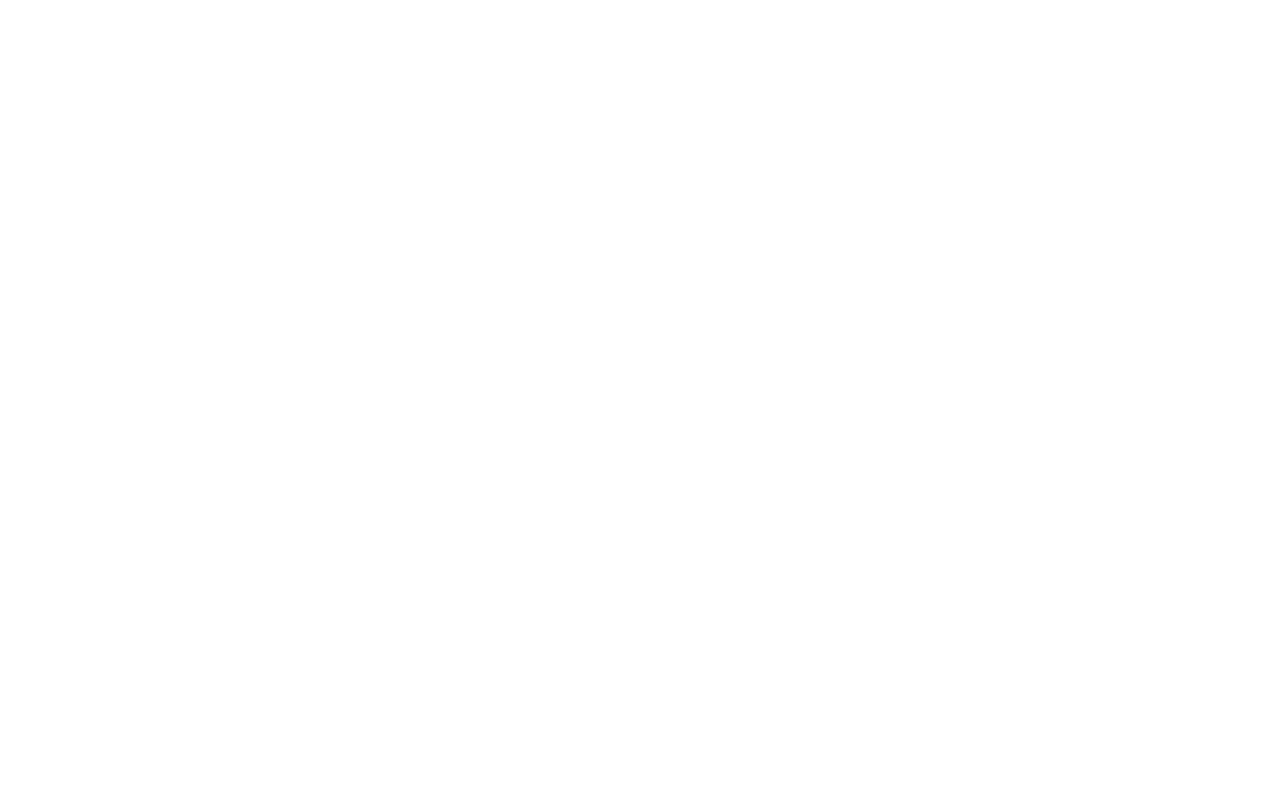
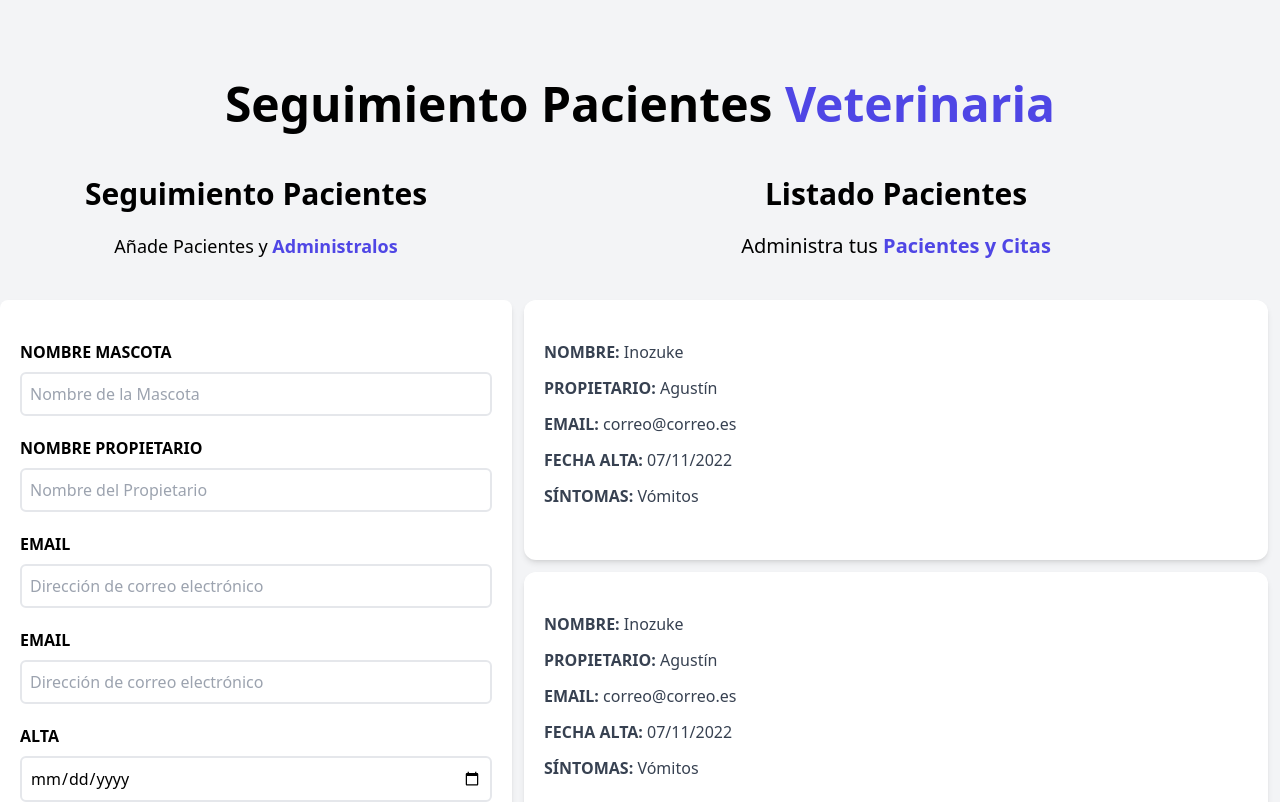
Before and after one commit to Trip4losky/citas-react, a React (Vite) app: page / in a window 1280 px wide. Shown: the top 802 px of the page. Built offline with nearby package versions, Linux system fonts and the light colour scheme.

Commit message:
Install & conf Tailwind, Create Pacient Form & List

```diff
--- a/index.html
+++ b/index.html
@@ -6,7 +6,7 @@
     <meta name="viewport" content="width=device-width, initial-scale=1.0" />
     <title>Citas React</title>
   </head>
-  <body>
+  <body class="bg-gray-100 h-screen">
     <div id="root"></div>
     <script type="module" src="/src/main.jsx"></script>
   </body>
--- a/package.json
+++ b/package.json
@@ -16,6 +16,9 @@
     "@types/react": "^18.0.22",
     "@types/react-dom": "^18.0.7",
     "@vitejs/plugin-react": "^2.2.0",
+    "autoprefixer": "^10.4.13",
+    "postcss": "^8.4.18",
+    "tailwindcss": "^3.2.2",
     "vite": "^3.2.0"
   }
 }
--- /dev/null
+++ b/postcss.config.cjs
@@ -0,0 +1,6 @@
+module.exports = {
+  plugins: {
+    tailwindcss: {},
+    autoprefixer: {},
+  },
+}
--- a/src/App.jsx
+++ b/src/App.jsx
@@ -1,8 +1,16 @@
+import ListadoPacientes from "./components/ListadoPacientes"
+import Form from "./components/Form"
+import Header from "./components/Header"
+
 function App() {
 
   return (
-    <div className="App">
-
+    <div className="container mx-auto mt-20">
+      <Header />
+      <div className="mt-12 md:flex">
+        <Form />
+        <ListadoPacientes />
+      </div>
     </div>
   )
 }
--- /dev/null
+++ b/src/components/Form.jsx
@@ -0,0 +1,45 @@
+import React from 'react'
+
+const Form = () => {
+  return (
+    <div className='md:w-1/2 lg:w-2/5'>
+
+      <h2 className='font-black text-3xl text-center'>Seguimiento Pacientes</h2>
+
+      <p className='text-lg mt-5 text-center mb-10'>
+        Añade Pacientes y {''}
+        <span className='text-indigo-600 font-bold'>Administralos</span>
+      </p>
+
+      <form className='bg-white shadow-md rounded-lg py-10 px-5 mb-10'>
+        <div className='mb-5'>
+          <label htmlFor="mascota" className='block text-grey-700 uppercase font-bold'>Nombre Mascota</label>
+          <input id="mascota" className='border-2 w-full p-2 mt-2 placeholder-gray-400 rounded-md' type='text' placeholder='Nombre de la Mascota'/>
+        </div>
+        <div className='mb-5'>
+          <label htmlFor="propietario" className='block text-grey-700 uppercase font-bold'>Nombre Propietario</label>
+          <input id="propietario" className='border-2 w-full p-2 mt-2 placeholder-gray-400 rounded-md' type='text' placeholder='Nombre del Propietario'/>
+        </div>
+        <div className='mb-5'>
+          <label htmlFor="email" className='block text-grey-700 uppercase font-bold'>Email</label>
+          <input id="email" className='border-2 w-full p-2 mt-2 placeholder-gray-400 rounded-md' type='email' placeholder='Dirección de correo electrónico'/>
+        </div>
+        <div className='mb-5'>
+          <label htmlFor="email" className='block text-grey-700 uppercase font-bold'>Email</label>
+          <input id="email" className='border-2 w-full p-2 mt-2 placeholder-gray-400 rounded-md' type='email' placeholder='Dirección de correo electrónico'/>
+        </div>
+        <div className='mb-5'>
+          <label htmlFor="alta" className='block text-grey-700 uppercase font-bold'>Alta</label>
+          <input id="alta" className='border-2 w-full p-2 mt-2 placeholder-gray-400 rounded-md' type='date' />
+        </div>
+        <div className='mb-5'>
+          <label htmlFor="sintomas" className='block text-grey-700 uppercase font-bold'>Síntomas</label>
+          <textarea id="sintomas" className='border-2 w-full p-2 mt-2 placeholder-gray-400 rounded-md' placeholder='Describe los Síntomas'/>
+        </div>
+        <input type="submit" className='bg-indigo-600 w-full p-3 text-white uppercase font-bold hover:bg-indigo-700 cursor-pointer transition-all' value="Agregar Paciente" />
+      </form>
+    </div>
+  )
+}
+
+export default Form
--- /dev/null
+++ b/src/components/Header.jsx
@@ -0,0 +1,12 @@
+import React from 'react'
+
+function Header() {
+  return (
+    <h1 className='font-black text-5xl text-center md:w-2/3 mx-auto'>
+      Seguimiento Pacientes {''}
+      <span className='text-indigo-600'>Veterinaria</span>
+    </h1>
+  )
+}
+
+export default Header
--- /dev/null
+++ b/src/components/ListadoPacientes.jsx
@@ -0,0 +1,20 @@
+import React from 'react'
+import Paciente from './Paciente'
+
+const ListadoPacientes = () => {
+  return (
+    <div className='md:w-1/2 lg:w-3/5 md:h-screen overflow-y-scroll'>
+      <h2 className='font-black text-3xl text-center'>Listado Pacientes</h2>
+      <p className='text-xl mt-5 mb-10 text-center'>
+        Administra tus {""}
+        <span className='text-indigo-600 font-bold'>Pacientes y Citas</span>
+      </p>
+      <Paciente />
+      <Paciente />
+      <Paciente />
+      <Paciente />
+    </div>
+  )
+}
+
+export default ListadoPacientes
--- /dev/null
+++ b/src/components/Paciente.jsx
@@ -0,0 +1,23 @@
+const Paciente = () => {
+    return (
+        <div className='m-3 bg-white shadow-md px-5 py-10 rounded-xl'>
+            <p className='font-bold mb-3 text-gray-700 uppercase'>Nombre: {""}
+                <span className='font-normal normal-case'>Inozuke</span>
+            </p>
+            <p className='font-bold mb-3 text-gray-700 uppercase'>Propietario: {""}
+                <span className='font-normal normal-case'>Agustín</span>
+            </p>
+            <p className='font-bold mb-3 text-gray-700 uppercase'>Email: {""}
+                <span className='font-normal normal-case'>correo@correo.es</span>
+            </p>
+            <p className='font-bold mb-3 text-gray-700 uppercase'>Fecha Alta: {""}
+                <span className='font-normal normal-case'>07/11/2022</span>
+            </p>
+            <p className='font-bold mb-3 text-gray-700 uppercase'>Síntomas: {""}
+                <span className='font-normal normal-case'>Vómitos</span>
+            </p>
+        </div>
+    )
+}
+
+export default Paciente
--- a/src/index.css
+++ b/src/index.css
@@ -0,0 +1,3 @@
+@tailwind base;
+@tailwind components;
+@tailwind utilities;
--- /dev/null
+++ b/tailwind.config.cjs
@@ -0,0 +1,8 @@
+/** @type {import('tailwindcss').Config} */
+module.exports = {
+  content: ["./index.html", "./src/**/*.jsx"],
+  theme: {
+    extend: {},
+  },
+  plugins: [],
+}
```
Also changed, not shown: 1 other file (tests, documents, lock files or other folders).
